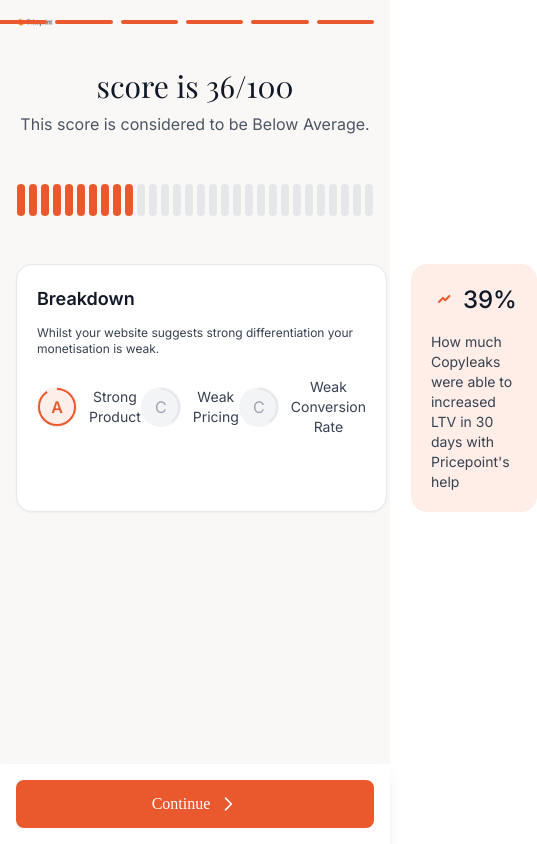
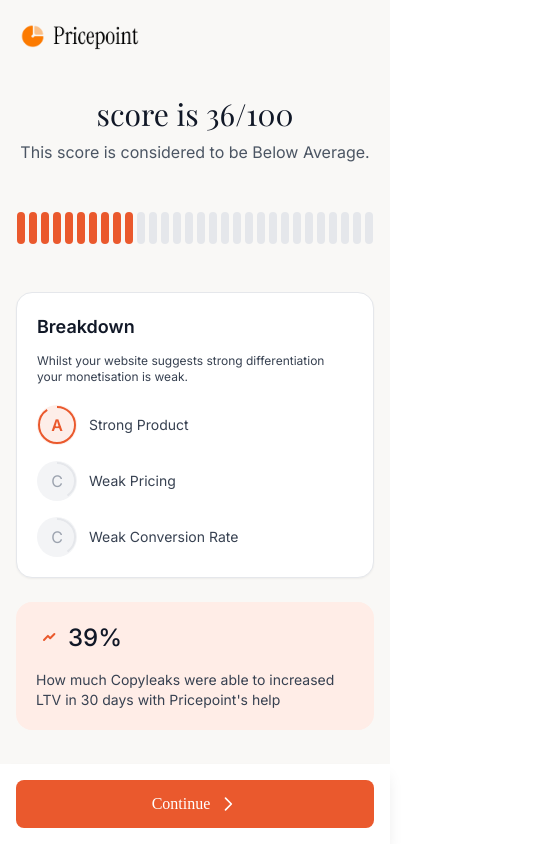
Before and after one commit to henrygberry1989/pricepoint-2025, a Next.js app: page /grader/score in a window 390 px wide. Shown: the whole page, 537 px wide, since content can reach past the window. Built offline with nearby package versions, Linux system fonts and the light colour scheme; no server answers; the database is empty; a web font is replaced by a local one.

Commit message:
Fix mobile layout issues and URL handling in score page

```diff
--- a/src/app/grader/page.tsx
+++ b/src/app/grader/page.tsx
@@ -133,13 +133,13 @@
             </div>
 
             {/* Results Preview */}
-            <div className="w-[95%] sm:w-[85%] mx-auto mt-auto">
+            <div className="w-[95%] sm:w-[85%] mx-auto mt-8">
               <Image
                 src="/grader/results-preview.png"
                 alt="Website Grader Results Preview"
                 width={1400}
                 height={788}
-                className="rounded-t-lg shadow-xl"
+                className="rounded-t-lg shadow-xl transform -translate-y-8"
                 priority
               />
             </div>
--- a/src/app/grader/score/page.tsx
+++ b/src/app/grader/score/page.tsx
@@ -3,7 +3,6 @@
 import { useRouter } from 'next/navigation'
 import Image from 'next/image'
 import { useEffect, useState } from 'react'
-import { supabase } from '@/lib/supabase'
 import Link from 'next/link'
 
 export default function ScorePage() {
@@ -11,20 +10,12 @@
   const [companyUrl, setCompanyUrl] = useState('')
 
   useEffect(() => {
-    const getLatestSubmission = async () => {
-      const { data, error } = await supabase
-        .from('new_submissions')
-        .select('company_url')
-        .order('created_at', { ascending: false })
-        .limit(1)
-
-      if (data && data[0] && data[0].company_url) {
-        const url = data[0].company_url.replace(/^(https?:\/\/)?(www\.)?/, '')
-        setCompanyUrl(url)
-      }
+    // Get URL from query parameters
+    const url = new URL(window.location.href)
+    const urlParam = url.searchParams.get('url')
+    if (urlParam) {
+      setCompanyUrl(urlParam)
     }
-
-    getLatestSubmission()
   }, [])
 
   const handleContinue = () => {
@@ -34,7 +25,7 @@
   return (
     <main className="min-h-screen bg-[#F9F8F6]">
       <div className="container mx-auto px-4 pt-4">
-        {/* Header with Logo and Progress Bar */}
+        {/* Header with Logo */}
         <div className="flex items-center mb-10">
           <div className="w-32">
             <Image
@@ -44,16 +35,6 @@
               height={34}
               priority
             />
-          </div>
-          <div className="flex-1 flex justify-center items-center">
-            <div className="flex gap-2 w-96 -ml-16">
-              {[...Array(6)].map((_, i) => (
-                <div
-                  key={i}
-                  className="h-1 rounded-full flex-1 bg-[#EA592D]"
-                />
-              ))}
-            </div>
           </div>
         </div>
 
@@ -76,14 +57,14 @@
           </div>
 
           {/* Analysis Cards */}
-          <div className="grid grid-cols-[2fr_1fr] gap-6 mb-12">
+          <div className="grid grid-cols-1 sm:grid-cols-[2fr_1fr] gap-6 mb-12">
             {/* Left Card */}
             <div className="bg-white rounded-2xl p-5 shadow-sm border border-gray-200">
               <h2 className="text-lg font-semibold mb-3 text-left">Breakdown</h2>
               <p className="text-xs text-gray-700 mb-5 text-left">
                 Whilst your website suggests strong differentiation your monetisation is weak.
               </p>
-              <div className="flex items-center justify-between">
+              <div className="flex flex-col sm:flex-row items-start sm:items-center justify-between gap-4 sm:gap-0">
                 <div className="flex items-center space-x-3">
                   <div className="relative">
                     <div className="w-10 h-10 rounded-full bg-[#EA592D]/10 flex items-center justify-center">
@@ -163,7 +144,7 @@
         </div>
 
         {/* Continue Button */}
-        <div className="fixed bottom-0 left-0 right-0 bg-white shadow-lg p-4">
+        <div className="fixed bottom-0 left-0 right-0 bg-white shadow-lg p-4 z-50">
           <div className="container mx-auto max-w-4xl">
             <Link
               href="/grader/contact"
```
